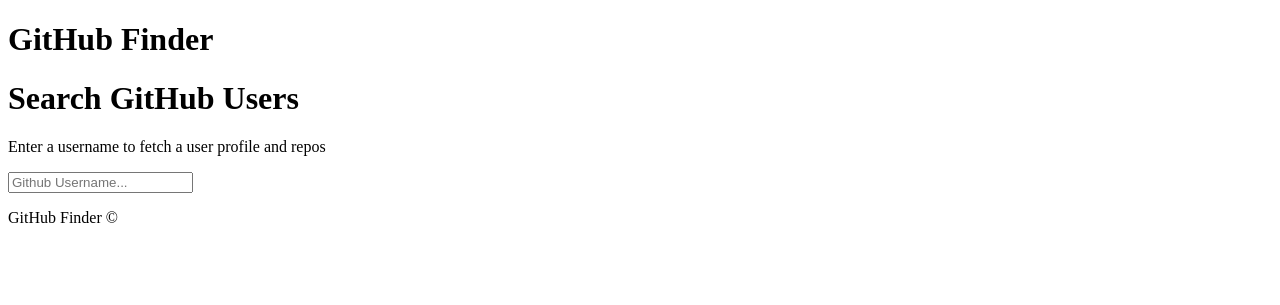
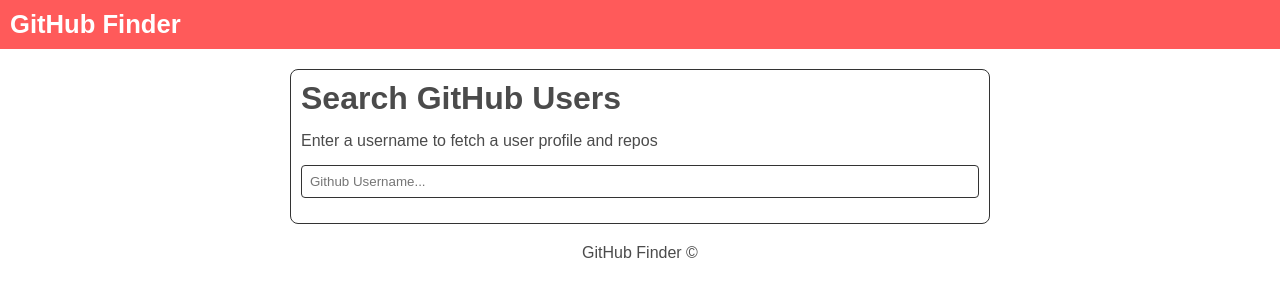
Before and after one commit to maximo445/Githubfinder, a plain HTML site: page index.html in a window 1280 px wide. Drawn offline with Linux system fonts and the light colour scheme; files that its build step writes are made by us from their sources; the site is published under a folder, as on GitHub Pages, so addresses that start at the root find nothing.

Commit message:
Changed path to stylesheet

```diff
--- a/index.html
+++ b/index.html
@@ -4,7 +4,7 @@
     <meta charset="UTF-8">
     <meta http-equiv="X-UA-Compatible" content="IE=edge">
     <meta name="viewport" content="width=device-width, initial-scale=1.0">
-    <link rel="stylesheet" href="/dist/css/main.css">
+    <link rel="stylesheet" href="./css/main.css">
     <title>GithubFinder</title>
 </head>
 <body>
```
